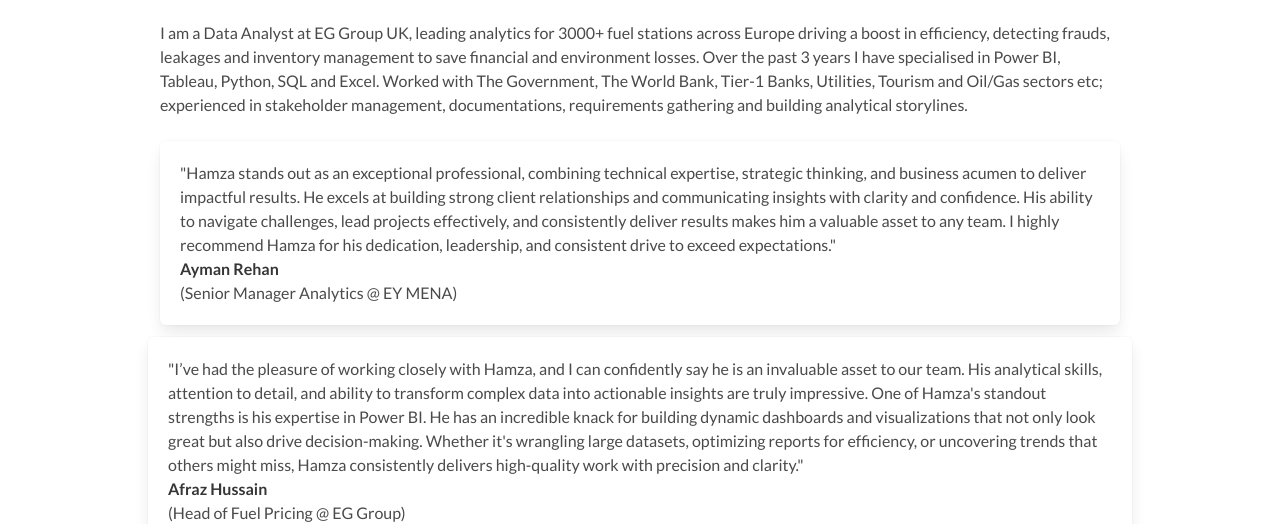
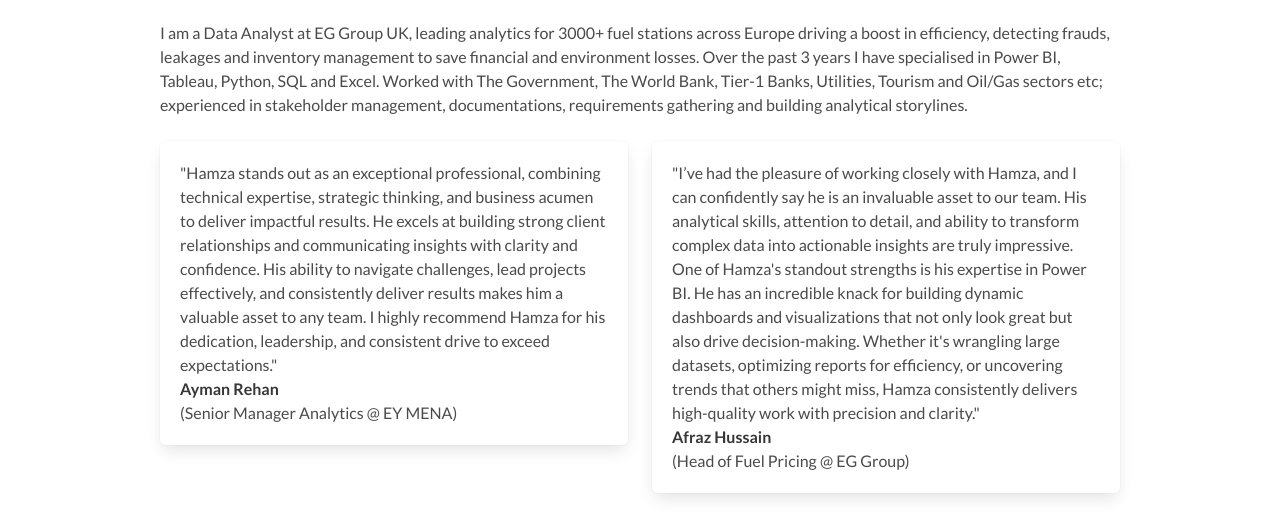
Before and after one commit to hamza-khalidd/hamza-khalidd.github.io, a plain HTML site: page docs/index.html in a window 1280 px wide. Shown: the part 430-954 px from the top of the page. Drawn offline with Linux system fonts and the light colour scheme.

Commit message:
Update index.html

```diff
--- a/docs/index.html
+++ b/docs/index.html
@@ -45,19 +45,20 @@
       <p>
         I am a Data Analyst at EG Group UK, leading analytics for 3000+ fuel stations across Europe driving a boost in efficiency, detecting frauds, leakages and inventory management to save financial and environment losses. Over the past 3 years I have specialised in Power BI, Tableau, Python, SQL and Excel. Worked with The Government, The World Bank, Tier-1 Banks, Utilities, Tourism and Oil/Gas sectors etc; experienced in stakeholder management, documentations, requirements gathering and building analytical storylines.
       </p><br>
-      <div class="container">
       <div class="columns is-multiline">
-          <div class="column is-full-desktop is-full-tablet is-full-mobile">
+    <!-- First Box -->
+    <div class="column is-half-desktop is-full-tablet is-full-mobile">
         <div class="box">
             <p>"Hamza stands out as an exceptional professional, combining technical expertise, strategic thinking, and business acumen to deliver impactful results. He excels at building strong client relationships and communicating insights with clarity and confidence. His ability to navigate challenges, lead projects effectively, and consistently deliver results makes him a valuable asset to any team. I highly recommend Hamza for his dedication, leadership, and consistent drive to exceed expectations."</p>
             <p><strong>Ayman Rehan</strong><br><span>(Senior Manager Analytics @ EY MENA)</span></p>
         </div>
     </div>
 
+    <!-- Second Box -->
+    <div class="column is-half-desktop is-full-tablet is-full-mobile">
         <div class="box">
             <p>"I’ve had the pleasure of working closely with Hamza, and I can confidently say he is an invaluable asset to our team. His analytical skills, attention to detail, and ability to transform complex data into actionable insights are truly impressive. One of Hamza's standout strengths is his expertise in Power BI. He has an incredible knack for building dynamic dashboards and visualizations that not only look great but also drive decision-making. Whether it's wrangling large datasets, optimizing reports for efficiency, or uncovering trends that others might miss, Hamza consistently delivers high-quality work with precision and clarity."</p>
             <p><strong>Afraz Hussain</strong><br><span>(Head of Fuel Pricing @ EG Group)</span></p>
-            </div>
         </div>
     </div>
 </div>
```
Lines whose indentation alone changed are shown as unchanged.
